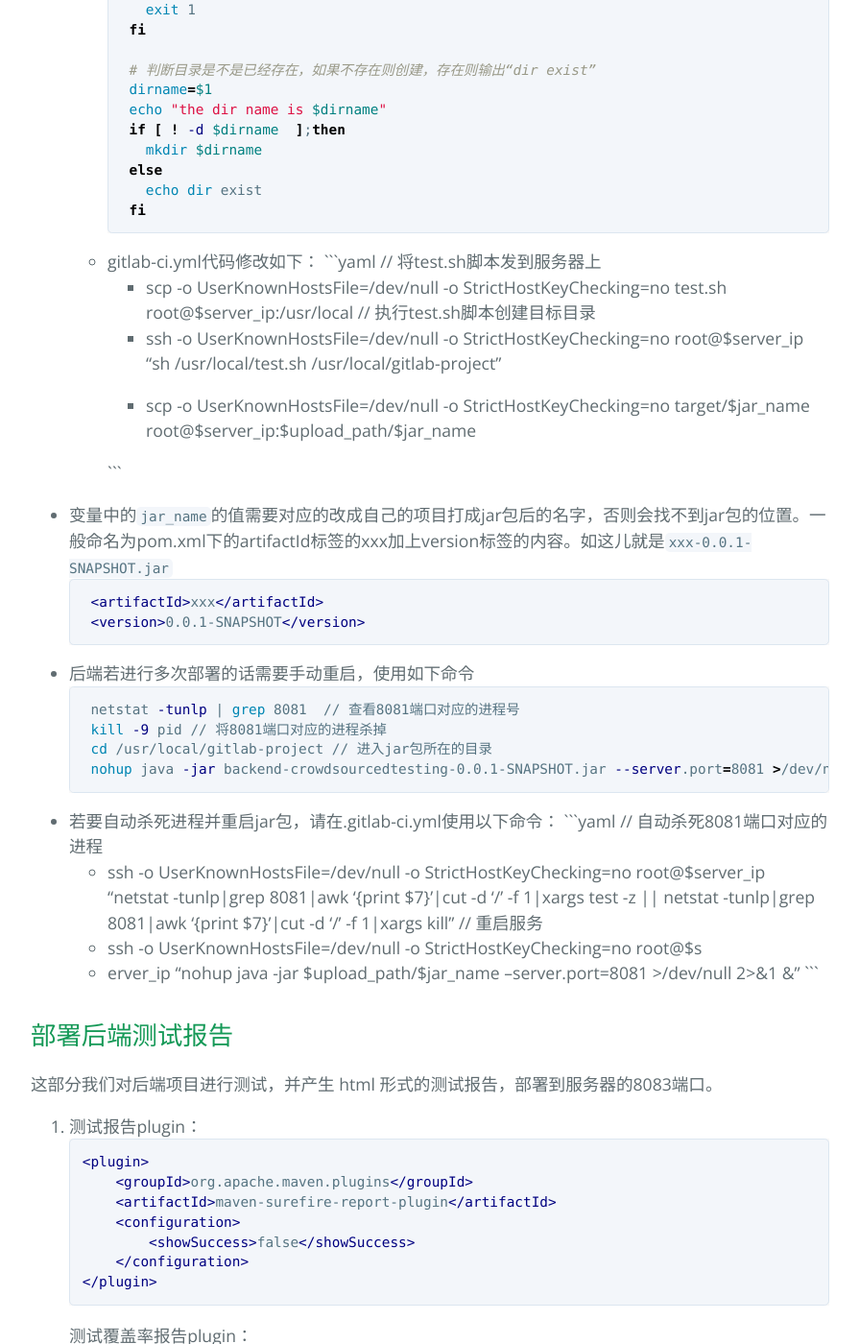
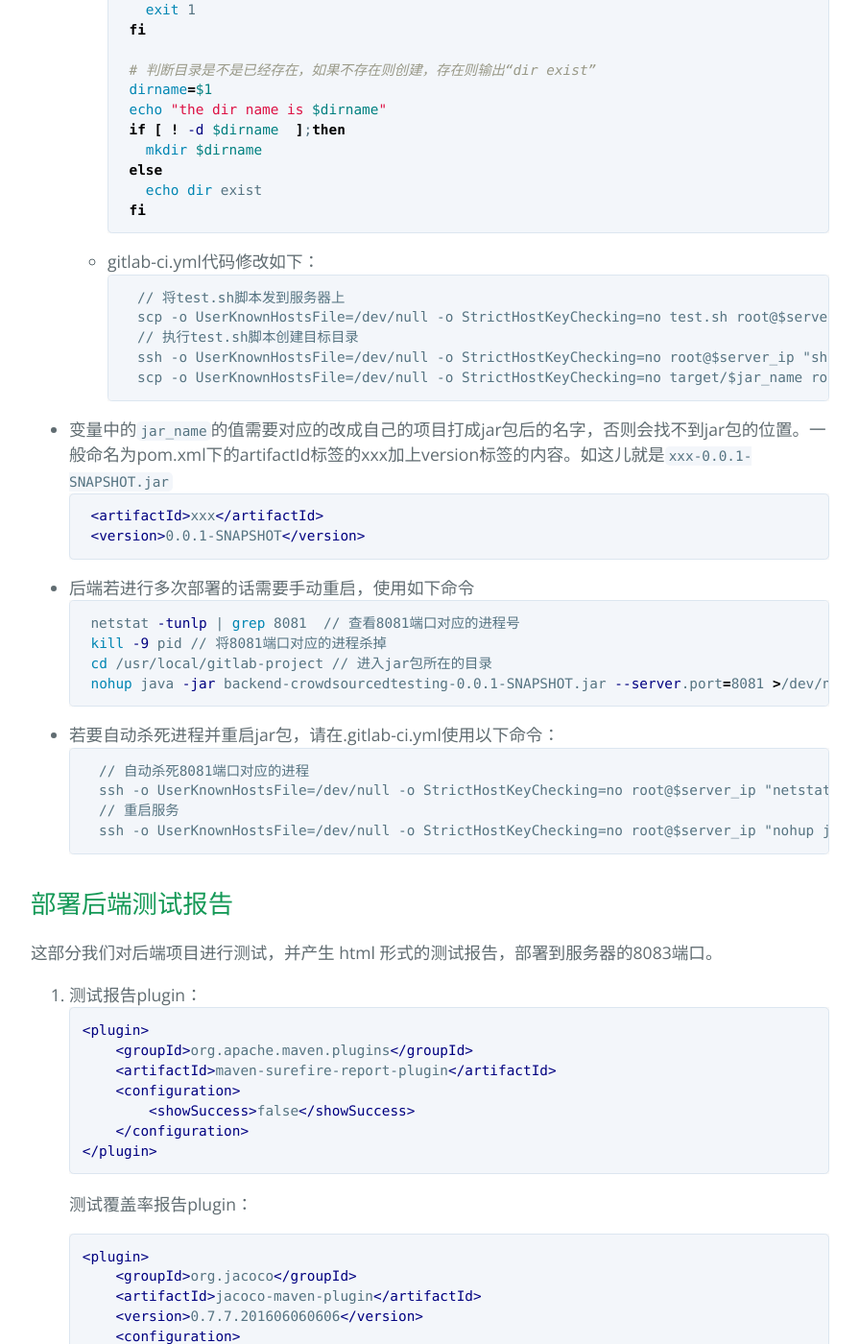
Before and after one commit to Truth-NJU/Truth-NJU.github.io, a Jekyll site: the page built from _posts/2022-05-20-项目自动化部署.markdown, in a window 1280 px wide and 1400 px high, scrolled down 4740 px. Shown: the whole window at 96% size, without its empty margins (192-1087 px from the left). Built offline with Jekyll 4.4.1, drawn with Linux system fonts in a browser that asks for light colours; our own code applies the rules of GitHub Pages for plain Markdown files.

Commit message:
Update 2022-05-20-项目自动化部署.markdown

````diff
--- a/_posts/2022-05-20-项目自动化部署.markdown
+++ b/_posts/2022-05-20-项目自动化部署.markdown
@@ -159,14 +159,12 @@ deploy-test:
 		fi
 		```
 	- gitlab-ci.yml代码修改如下：
-		```yaml
+		```xml
 		// 将test.sh脚本发到服务器上
-		- scp -o UserKnownHostsFile=/dev/null -o StrictHostKeyChecking=no test.sh root@$server_ip:/usr/local
+		scp -o UserKnownHostsFile=/dev/null -o StrictHostKeyChecking=no test.sh root@$server_ip:/usr/local
 		// 执行test.sh脚本创建目标目录
-		- ssh -o UserKnownHostsFile=/dev/null -o StrictHostKeyChecking=no root@$server_ip "sh /usr/local/test.sh /usr/local/gitlab-project"
-
-		- scp -o UserKnownHostsFile=/dev/null -o StrictHostKeyChecking=no target/$jar_name root@$server_ip:$upload_path/$jar_name
-
+		ssh -o UserKnownHostsFile=/dev/null -o StrictHostKeyChecking=no root@$server_ip "sh /usr/local/test.sh /usr/local/gitlab-project"
+		scp -o UserKnownHostsFile=/dev/null -o StrictHostKeyChecking=no target/$jar_name root@$server_ip:$upload_path/$jar_name
 		```
  - 变量中的`jar_name`的值需要对应的改成自己的项目打成jar包后的名字，否则会找不到jar包的位置。一般命名为pom.xml下的artifactId标签的xxx加上version标签的内容。如这儿就是`xxx-0.0.1-SNAPSHOT.jar`
 	```xml
@@ -181,12 +179,11 @@ deploy-test:
 	nohup java -jar backend-crowdsourcedtesting-0.0.1-SNAPSHOT.jar --server.port=8081 >/dev/null 2>&1 &   // 启动jar包
 	```
 - 若要自动杀死进程并重启jar包，请在.gitlab-ci.yml使用以下命令：
-	 ```yaml
+	```xml
 	// 自动杀死8081端口对应的进程
-	- ssh -o UserKnownHostsFile=/dev/null -o StrictHostKeyChecking=no root@$server_ip "netstat -tunlp|grep 8081|awk '{print \$7}'|cut -d '/' -f 1|xargs test -z || netstat -tunlp|grep 8081|awk '{print \$7}'|cut -d '/' -f 1|xargs kill"
+	ssh -o UserKnownHostsFile=/dev/null -o StrictHostKeyChecking=no root@$server_ip "netstat -tunlp|grep 8081|awk '{print \$7}'|cut -d '/' -f 1|xargs test -z || netstat -tunlp|grep 8081|awk '{print \$7}'|cut -d '/' -f 1|xargs kill"
 	// 重启服务
-	- ssh -o UserKnownHostsFile=/dev/null -o StrictHostKeyChecking=no root@$s
-	- erver_ip "nohup java -jar $upload_path/$jar_name --server.port=8081 >/dev/null 2>&1 &"
+	ssh -o UserKnownHostsFile=/dev/null -o StrictHostKeyChecking=no root@$server_ip "nohup java -jar $upload_path/$jar_name --server.port=8081 >/dev/null 2>&1 &"
 	```
 
 ## 部署后端测试报告
````
